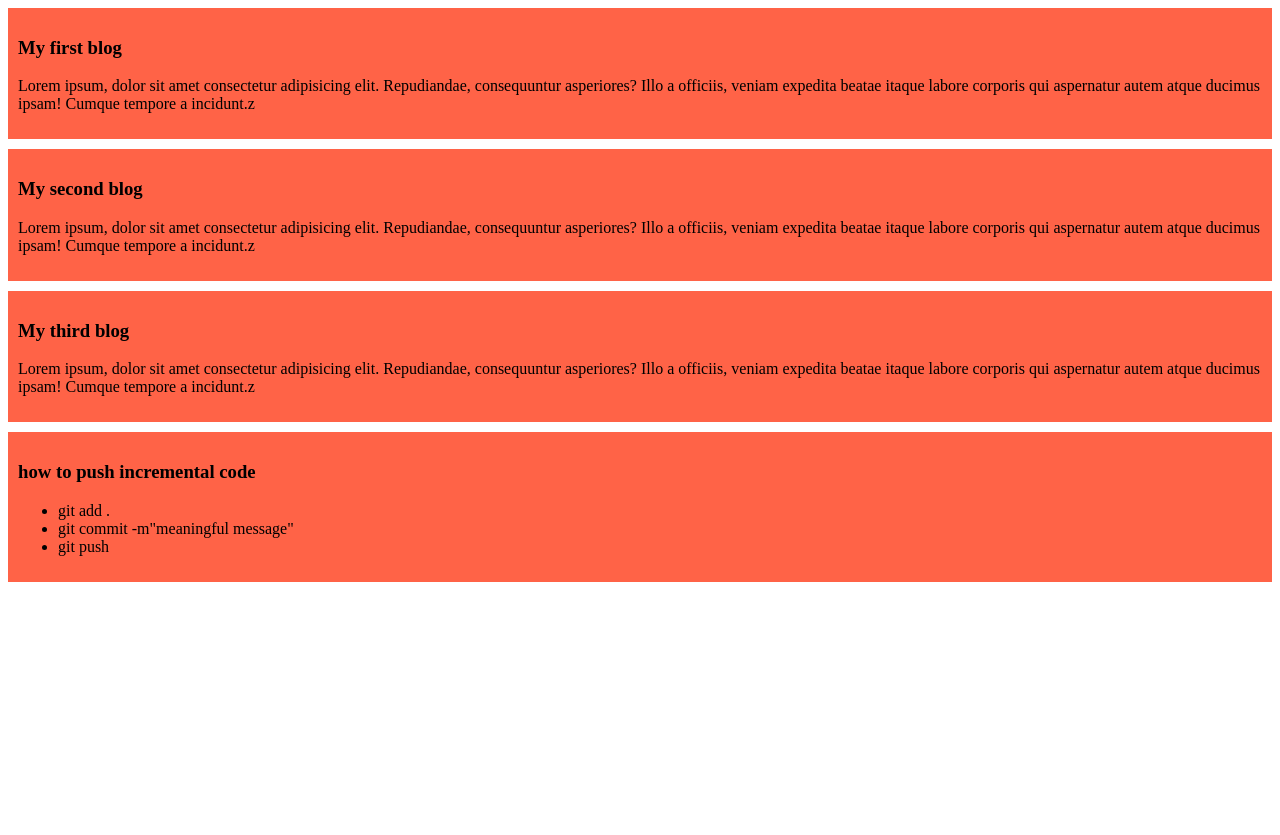
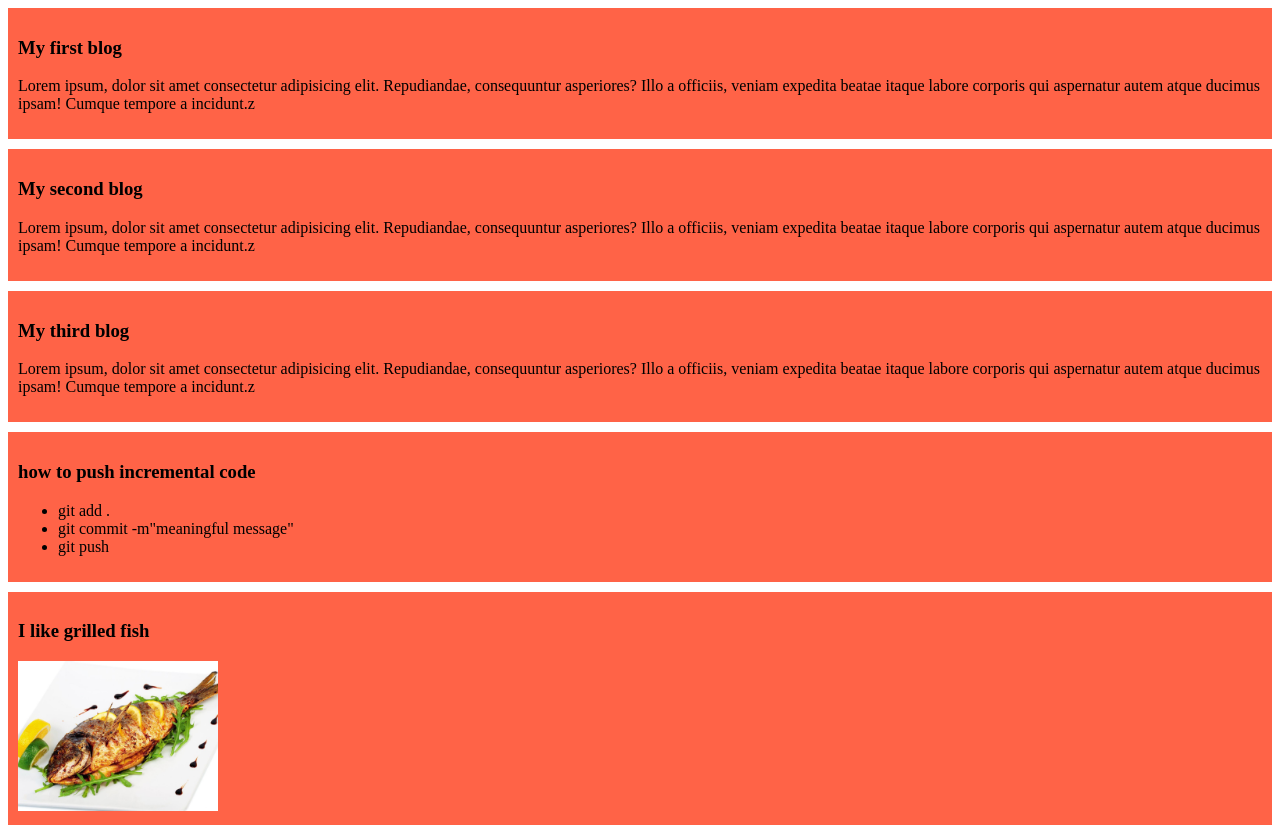
Before and after one commit to mdabualam/my-simple-website, a plain HTML site: page index.html in a window 1280 px wide. Before the commit the page ends 800 px from the top, so only its background shows below. Drawn offline with Linux system fonts and the light colour scheme.

Commit message:
image added

```diff
--- a/index.html
+++ b/index.html
@@ -28,5 +28,9 @@
         </ul>
 
     </div>
+    <div >
+        <h3>I like grilled fish</h3>
+        <img class="fish" src="images/grilled-fish.jpg" alt="">
+    </div>
 </body>
 </html>
--- a/styles/blog.css
+++ b/styles/blog.css
@@ -3,3 +3,7 @@ div{
     padding: 10px;
     margin-bottom: 10px;
 }
+.fish{
+    width: 200px;
+    length: 200px;
+}
```
Also changed, not shown: images/grilled-fish.jpg (added).
